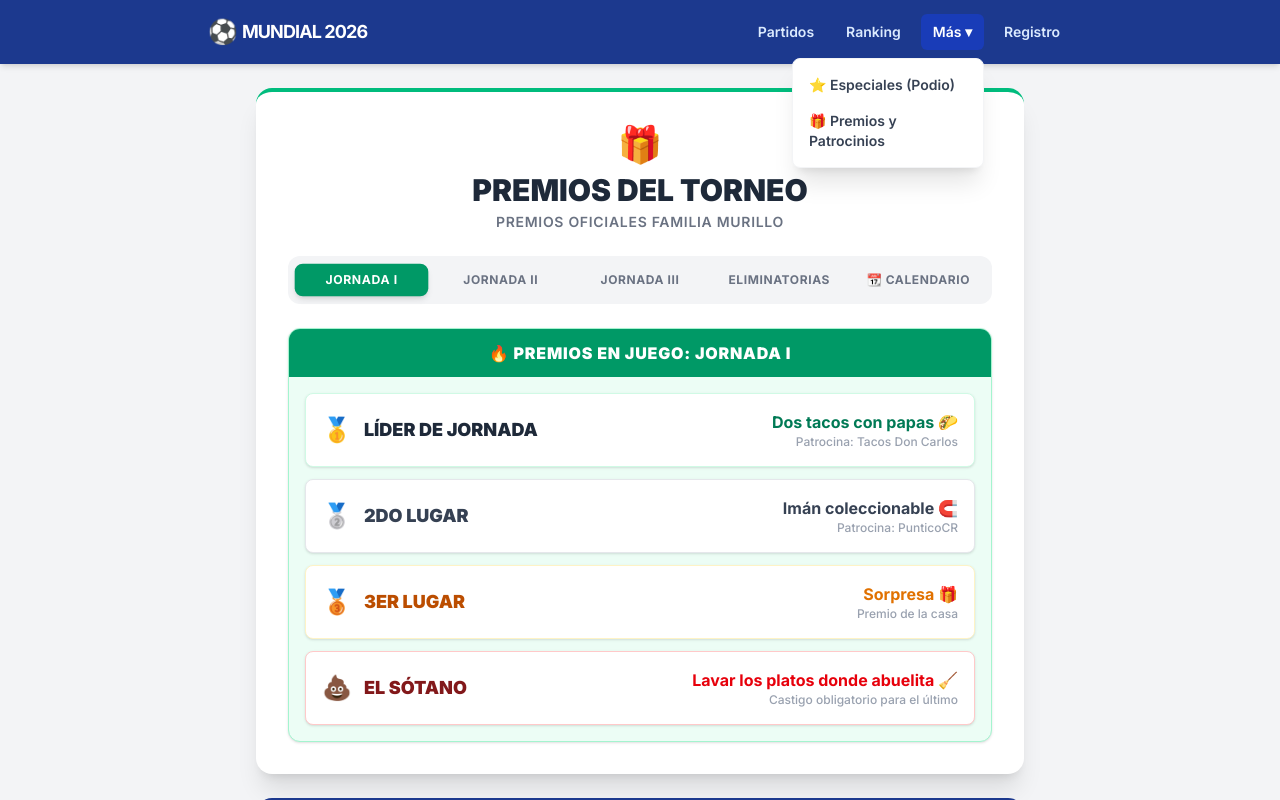
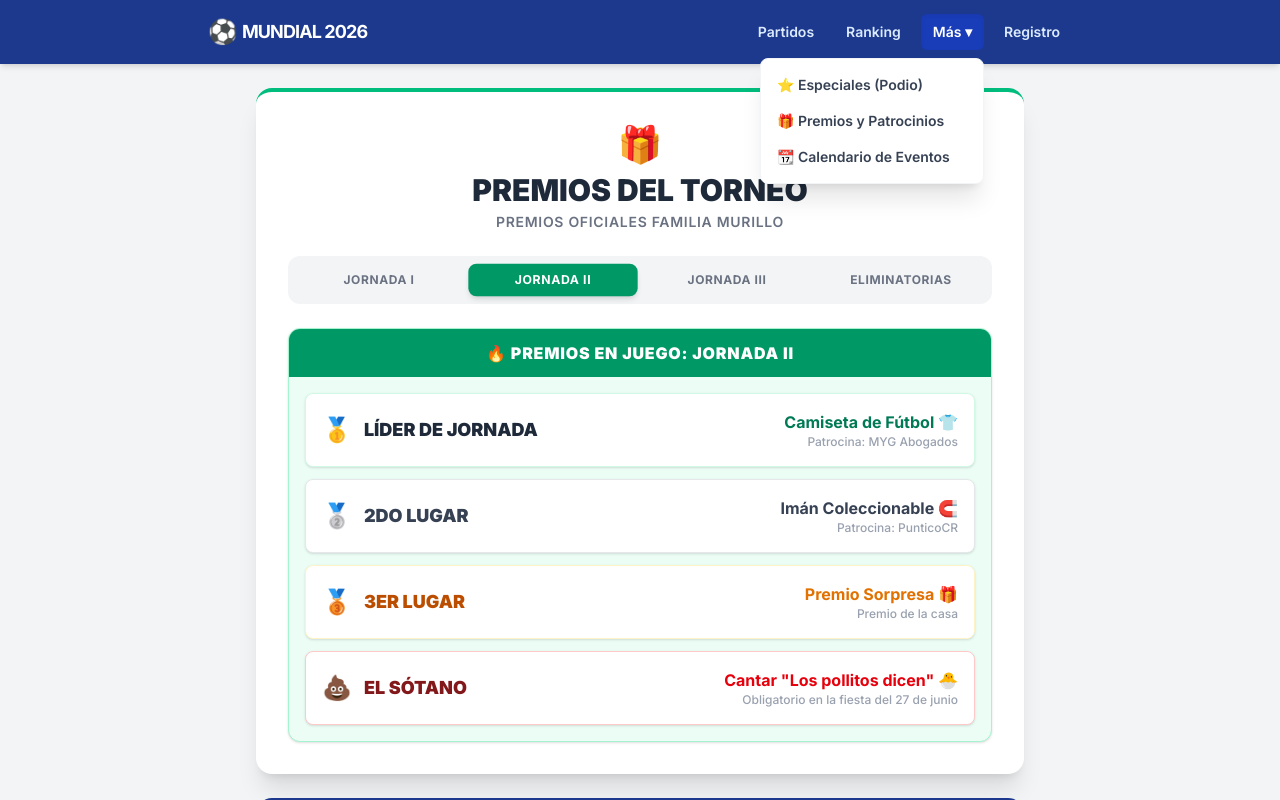
Before and after one commit to denicmurillo/quiniela-mundialista, a Next.js app: page /premios in a window 1280 px wide. Both pictures are taken after a click on the button "Más ▾". Shown: the top 800 px of the page. Built offline with nearby package versions, Linux system fonts and the light colour scheme; no server answers.

Commit message:
Inicio Jornada II y actualización de premios y calendario

```diff
--- a/app/page.tsx
+++ b/app/page.tsx
@@ -265,7 +265,7 @@ export default function Home() {
   const [partidos, setPartidos] = useState<Partido[]>([]);
   const [cargando, setCargando] = useState(true);
   const [usuarioActual, setUsuarioActual] = useState<User | null>(null);
-  const [jornadaActiva, setJornadaActiva] = useState<number>(1);
+  const [jornadaActiva, setJornadaActiva] = useState<number>(2);
 
   // DICCIONARIO MAESTRO DE USUARIOS PARA OPTIMIZAR EL MODAL
   const [usuariosMap, setUsuariosMap] = useState<Record<string, string>>({});
@@ -341,8 +341,8 @@ export default function Home() {
               key={num}
               onClick={() => setJornadaActiva(num)}
               className={`flex-1 py-3 px-2 rounded-lg font-bold text-xs md:text-sm transition-all uppercase tracking-wider text-center ${jornadaActiva === num
-                  ? "bg-blue-600 text-white shadow-md scale-[1.02]"
-                  : "text-gray-500 hover:bg-gray-50 hover:text-gray-800"
+                ? "bg-blue-600 text-white shadow-md scale-[1.02]"
+                : "text-gray-500 hover:bg-gray-50 hover:text-gray-800"
                 }`}
             >
               Jornada {num === 1 ? "I" : num === 2 ? "II" : "III"}
--- a/app/premios/page.tsx
+++ b/app/premios/page.tsx
@@ -8,7 +8,7 @@ export default function Premios() {
     const esModoEmpresa = tituloApp.includes("MACHOS") || tituloApp.includes("ALFA") || tituloApp.includes("MELCOCHONES");
 
     // Estado maestro para controlar cuál subpestaña de premios está activa
-    const [tabActiva, setTabActiva] = useState<string>("j1");
+    const [tabActiva, setTabActiva] = useState<string>("j2");
 
     return (
         <main className="min-h-screen bg-gray-100 p-4 md:p-6">
@@ -27,13 +27,12 @@ export default function Premios() {
                     </div>
 
                     {/* BARRA DE SUBPESTAÑAS (Flex-wrap para que se acomoden en celular, Grid en PC) */}
-                    <div className="bg-gray-100 p-2 rounded-xl flex flex-wrap justify-center gap-2 md:grid md:grid-cols-5 mb-6">
+                    <div className="bg-gray-100 p-2 rounded-xl flex flex-wrap justify-center gap-2 md:grid md:grid-cols-4 mb-6">
                         {[
                             { id: "j1", etiqueta: "Jornada I" },
                             { id: "j2", etiqueta: "Jornada II" },
                             { id: "j3", etiqueta: "Jornada III" },
-                            { id: "elim", etiqueta: "Eliminatorias" },
-                            { id: "cal", etiqueta: "📆 Calendario" }
+                            { id: "elim", etiqueta: "Eliminatorias" }
                         ].map((tab) => (
                             <button
                                 key={tab.id}
@@ -112,12 +111,63 @@ export default function Premios() {
 
                         {/* 2. VISTA DE JORNADA II */}
                         {tabActiva === "j2" && (
-                            <div className="bg-emerald-50 border border-emerald-200 rounded-xl overflow-hidden shadow-sm">
-                                <div className="bg-emerald-600 py-3 px-4">
-                                    <h2 className="font-black text-white text-center tracking-wider uppercase text-sm md:text-base">🔥 Premios en Juego: Jornada II</h2>
-                                </div>
-                                <div className="p-8 text-center text-gray-500 italic font-semibold bg-white">
-                                    Los premios de la segunda jornada serán anunciados al iniciar la semana correspondiente. ¡Sigue sumando puntos! 📊
+                            <div className="space-y-4">
+                                <div className="bg-emerald-50 border border-emerald-200 rounded-xl overflow-hidden shadow-sm">
+                                    <div className="bg-emerald-600 py-3 px-4">
+                                        <h2 className="font-black text-white text-center tracking-wider uppercase text-sm md:text-base">🔥 Premios en Juego: Jornada II</h2>
+                                    </div>
+                                    <div className="p-4 space-y-3">
+                                        <div className="flex items-center justify-between bg-white p-4 rounded-lg shadow-sm border border-emerald-100">
+                                            <div className="flex items-center gap-3">
+                                                <span className="text-2xl">🥇</span>
+                                                <h3 className="font-black text-gray-800 text-base md:text-lg">LÍDER DE JORNADA</h3>
+                                            </div>
+                                            <div className="text-right">
+                                                <span className="text-sm md:text-base font-bold text-emerald-700 block">
+                                                    {esModoEmpresa ? "Balón de Fútbol ⚽" : "Camiseta de Fútbol 👕"}
+                                                </span>
+                                                <span className="text-xs text-gray-400 font-medium block">
+                                                    {esModoEmpresa ? "Patrocina: PECHE Fitness" : "Patrocina: MYG Abogados"}
+                                                </span>
+                                            </div>
+                                        </div>
+
+                                        <div className="flex items-center justify-between bg-white p-4 rounded-lg shadow-sm border border-gray-200">
+                                            <div className="flex items-center gap-3">
+                                                <span className="text-2xl">🥈</span>
+                                                <h3 className="font-black text-gray-700 text-base md:text-lg">2DO LUGAR</h3>
+                                            </div>
+                                            <div className="text-right">
+                                                <span className="text-sm md:text-base font-bold text-gray-700 block">Imán Coleccionable 🧲</span>
+                                                <span className="text-xs text-gray-400 font-medium block">Patrocina: PunticoCR</span>
+                                            </div>
+                                        </div>
+
+                                        <div className="flex items-center justify-between bg-white p-4 rounded-lg shadow-sm border border-amber-100">
+                                            <div className="flex items-center gap-3">
+                                                <span className="text-2xl">🥉</span>
+                                                <h3 className="font-black text-amber-700 text-base md:text-lg">3ER LUGAR</h3>
+                                            </div>
+                                            <div className="text-right">
+                                                <span className="text-sm md:text-base font-bold text-amber-600 block">Premio Sorpresa 🎁</span>
+                                                <span className="text-xs text-gray-400 font-medium block">Premio de la casa</span>
+                                            </div>
+                                        </div>
+
+                                        {/* EL SÓTANO DE JORNADA II */}
+                                        {!esModoEmpresa && (
+                                            <div className="flex items-center justify-between bg-white p-4 rounded-lg shadow-sm border border-red-200">
+                                                <div className="flex items-center gap-3">
+                                                    <span className="text-2xl">💩</span>
+                                                    <h3 className="font-black text-red-900 text-base md:text-lg">EL SÓTANO</h3>
+                                                </div>
+                                                <div className="text-right">
+                                                    <span className="text-sm md:text-base font-bold text-red-600 block">Cantar "Los pollitos dicen" 🐣</span>
+                                                    <span className="text-xs text-gray-400 font-medium block">Obligatorio en la fiesta del 27 de junio</span>
+                                                </div>
+                                            </div>
+                                        )}
+                                    </div>
                                 </div>
                             </div>
                         )}
@@ -143,55 +193,6 @@ export default function Premios() {
                                         <p className="text-sm text-blue-700 font-medium mt-1">Premio final acumulado de todo el torneo</p>
                                     </div>
                                     <span className="text-lg md:text-xl font-black text-blue-600 bg-white px-6 py-3 rounded-lg shadow-sm border border-blue-100">Por definir 👀</span>
-                                </div>
-                            </div>
-                        )}
-
-                        {/* 5. CALENDARIO DE PREMIACIÓN (Línea de tiempo estilizada) */}
-                        {tabActiva === "cal" && (
-                            <div className="bg-white rounded-xl border border-gray-200 p-6 shadow-sm">
-                                <h3 className="font-black text-gray-800 text-xl uppercase mb-5 tracking-tight text-center md:text-left">📅 Cronograma de Celebraciones</h3>
-
-                                {/* 📢 ANUNCIO DE SEDE Y TRANSMISIONES */}
-                                <div className="mb-8 p-6 bg-gradient-to-br from-blue-900 to-blue-700 rounded-xl shadow-lg text-white flex flex-col sm:flex-row items-center gap-6 border-b-4 border-amber-400">
-                                    <div className="bg-white/10 p-4 rounded-full flex-shrink-0 backdrop-blur-sm">
-                                        <span className="text-5xl">🍻</span>
-                                    </div>
-                                    <div className="text-center sm:text-left">
-                                        <h4 className="font-black text-sm md:text-base uppercase tracking-wider text-blue-200 mb-1">Sede Oficial</h4>
-                                        <span className="text-3xl md:text-4xl font-black uppercase text-amber-300 drop-shadow-md block leading-none">
-                                            EL CONTENEDOR
-                                        </span>
-                                        <p className="text-sm text-blue-100 font-medium mt-3 leading-relaxed">
-                                            ¡Ven a ver las transmisiones de los partidos en vivo en las fechas anunciadas y acompáñanos en nuestras épicas entregas de premios!
-                                        </p>
-                                    </div>
-                                </div>
-
-                                <div className="relative border-l-2 border-emerald-300 ml-4 space-y-8 pb-2">
-                                    {/* Evento 1 */}
-                                    <div className="relative pl-6 group">
-                                        <div className="absolute -left-[9px] top-1.5 bg-emerald-500 h-4 w-4 rounded-full border-2 border-white shadow-sm group-hover:bg-emerald-600 transition-colors"></div>
-                                        <span className="text-xs font-black bg-emerald-100 text-emerald-800 px-2.5 py-1 rounded-full uppercase tracking-wider">Cierre Fase de Grupos</span>
-                                        <h4 className="font-bold text-gray-800 text-lg mt-1">Sábado 27 de Junio</h4>
-                                        <p className="text-sm text-gray-500 font-medium mt-0.5">Primera gran entrega de premios para los líderes de las Jornadas I, II y III.</p>
-                                    </div>
-
-                                    {/* Evento 2 */}
-                                    <div className="relative pl-6 group">
-                                        <div className="absolute -left-[9px] top-1.5 bg-blue-500 h-4 w-4 rounded-full border-2 border-white shadow-sm group-hover:bg-blue-600 transition-colors"></div>
-                                        <span className="text-xs font-black bg-blue-100 text-blue-800 px-2.5 py-1 rounded-full uppercase tracking-wider">Cierre de Cuartos</span>
-                                        <h4 className="font-bold text-gray-800 text-lg mt-1">Sábado 11 de Julio</h4>
-                                        <p className="text-sm text-gray-500 font-medium mt-0.5">Celebración especial al concluir los encuentros de Cuartos de Final.</p>
-                                    </div>
-
-                                    {/* Evento 3 */}
-                                    <div className="relative pl-6 group">
-                                        <div className="absolute -left-[9px] top-1.5 bg-purple-500 h-4 w-4 rounded-full border-2 border-white shadow-sm group-hover:bg-purple-600 transition-colors"></div>
-                                        <span className="text-xs font-black bg-purple-100 text-purple-800 px-2.5 py-1 rounded-full uppercase tracking-wider">La Gran Final</span>
-                                        <h4 className="font-bold text-gray-800 text-lg mt-1">Domingo 19 de Julio</h4>
-                                        <p className="text-sm text-gray-500 font-medium mt-0.5">Fiesta de clausura del Mundial 2026. Coronación del Gran Campeón Global de la quiniela.</p>
-                                    </div>
                                 </div>
                             </div>
                         )}
--- a/app/ranking/page.tsx
+++ b/app/ranking/page.tsx
@@ -18,7 +18,7 @@ interface Jugador {
 export default function Ranking() {
     const [jugadores, setJugadores] = useState<Jugador[]>([]);
     const [cargando, setCargando] = useState(true);
-    const [filtroActivo, setFiltroActiva] = useState<string>("global");
+    const [filtroActivo, setFiltroActiva] = useState<string>("j2");
 
     useEffect(() => {
         const cargarRanking = async () => {
@@ -87,8 +87,8 @@ export default function Ranking() {
                             key={filtro.id}
                             onClick={() => setFiltroActiva(filtro.id)}
                             className={`py-2.5 px-2 rounded-lg font-bold text-xs uppercase tracking-wider text-center transition-all ${filtroActivo === filtro.id
-                                    ? "bg-blue-600 text-white shadow-sm"
-                                    : "text-gray-500 hover:bg-gray-50 hover:text-gray-800"
+                                ? "bg-blue-600 text-white shadow-sm"
+                                : "text-gray-500 hover:bg-gray-50 hover:text-gray-800"
                                 }`}
                         >
                             {filtro.etiqueta}
--- a/components/Navbar.tsx
+++ b/components/Navbar.tsx
@@ -57,13 +57,13 @@ export default function Navbar() {
                         <div className="relative shrink-0">
                             <button
                                 onClick={() => setMenuMenuAbierto(!menuAbierto)}
-                                className={`px-2 sm:px-3 py-2 rounded-md text-[11px] sm:text-sm font-semibold transition-colors flex items-center gap-1 ${pathname === '/especiales' || pathname === '/premios' ? 'bg-blue-800 text-white' : 'hover:bg-blue-700 text-blue-100'}`}
+                                className={`px-2 sm:px-3 py-2 rounded-md text-[11px] sm:text-sm font-semibold transition-colors flex items-center gap-1 ${pathname === '/especiales' || pathname === '/premios' || pathname === '/calendario' ? 'bg-blue-800 text-white shadow-inner' : 'hover:bg-blue-700 text-blue-100'}`}
                             >
                                 Más ▾
                             </button>
 
                             {menuAbierto && (
-                                <div className="absolute right-0 mt-2 w-48 bg-white rounded-lg shadow-xl py-2 border border-gray-100 z-50 animate-fadeIn">
+                                <div className="absolute right-0 mt-2 w-56 bg-white rounded-lg shadow-xl py-2 border border-gray-100 z-50 animate-fadeIn">
                                     <Link
                                         href="/especiales"
                                         onClick={() => setMenuMenuAbierto(false)}
@@ -78,10 +78,16 @@ export default function Navbar() {
                                     >
                                         🎁 Premios y Patrocinios
                                     </Link>
+                                    <Link
+                                        href="/calendario"
+                                        onClick={() => setMenuMenuAbierto(false)}
+                                        className="block px-4 py-2 text-sm text-gray-700 hover:bg-gray-100 font-semibold"
+                                    >
+                                        📆 Calendario de Eventos
+                                    </Link>
                                 </div>
                             )}
                         </div>
-
                         {usuario ? (
                             <button
                                 onClick={cerrarSesion}
```
Also changed, not shown: app/calendario/page.tsx (added, +58 -0 lines).
